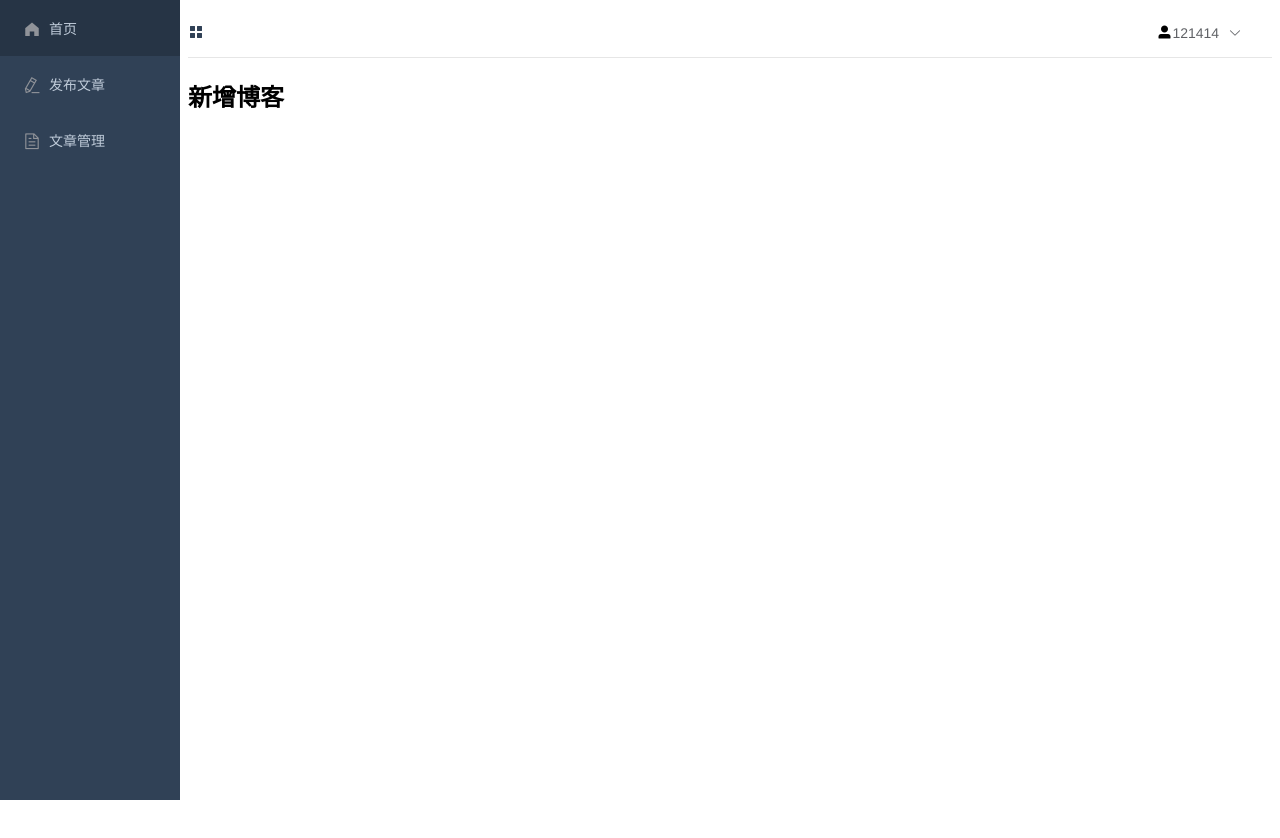
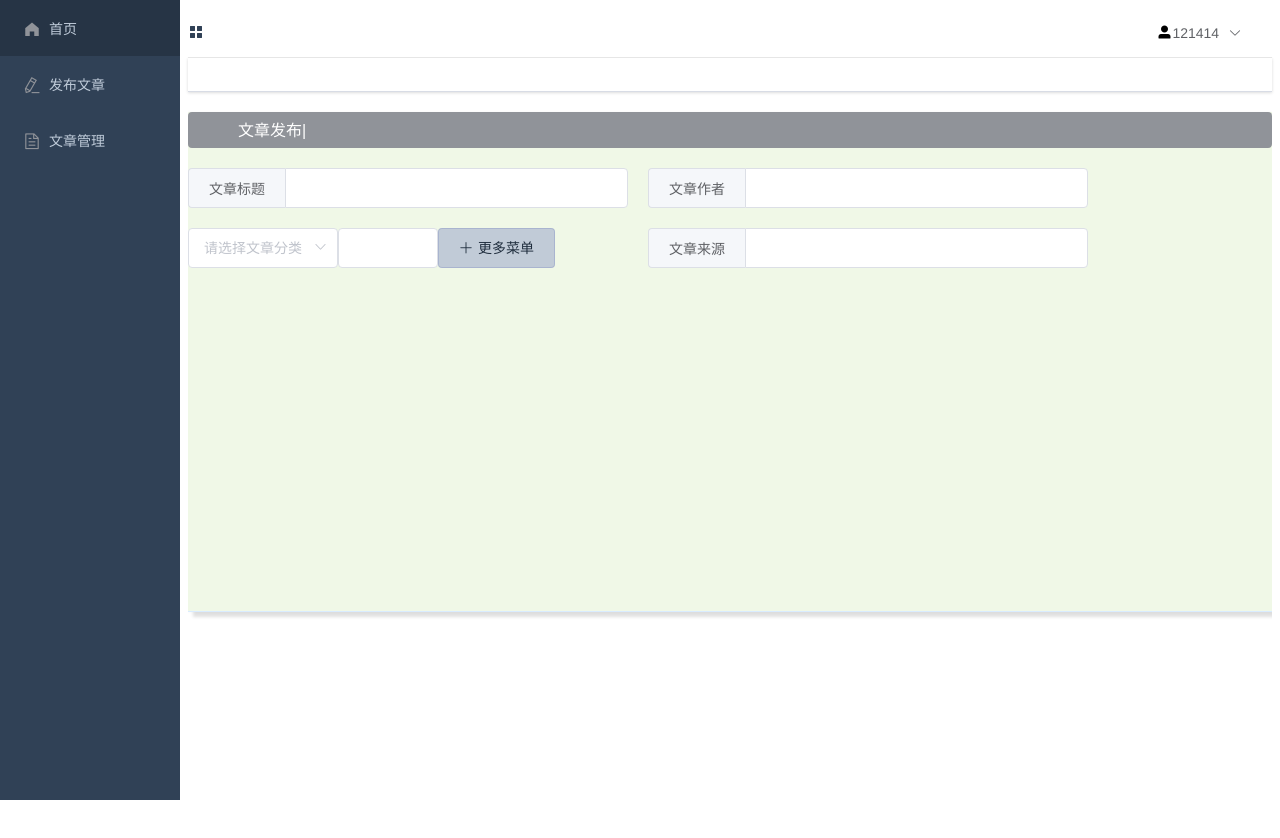
Before and after one commit to niezhichao/blog_ui, a Vue app: page /#/blog/add in a window 1280 px wide. Shown: the top 838 px of the page. Before the commit the page ends 808 px from the top, so only its background shows below. Built offline with nearby package versions, Linux system fonts and the light colour scheme.

Commit message:
0910 2030

```diff
--- a/src/router/index.js
+++ b/src/router/index.js
@@ -23,7 +23,7 @@ const routerConfig = [
     name: "发布文章",
     children:[{
       path:"add",
-      component: ()=> import('@/views/blog/blog')
+      component: ()=> import('@/views/blog/blogCreated')
     }]
   }
 ];
--- a/src/views/blog/blogCreated.vue
+++ b/src/views/blog/blogCreated.vue
@@ -1,17 +1,119 @@
 <template>
     <div class="blogCreatedWrapper">
+      <el-row>
+        <el-col :span="24">
+          <div class="col-style font-bg">
+            <span style="display: inline-block; margin-top: 5px;margin-left: 50px;font-family: Arial;color: white ">文章发布|</span>
+          </div>
+        </el-col>
+      </el-row>
       <el-form>
+        <el-row :gutter="20">
+            <el-col :span="10">
+              <el-input>
+                <template slot="prepend">
+                  <span style="color:#606266 ">文章标题</span>
+                </template>
+              </el-input>
+            </el-col>
+          <el-col :span="10">
+            <el-input>
+              <template slot="prepend">
+                <span style="color:#606266 ">文章作者</span>
+              </template>
+            </el-input>
+          </el-col>
+        </el-row>
+        <el-row :gutter="20">
+          <el-col :span="10">
+              <el-select  v-model="articleType" style="width: 150px"  placeholder="请选择文章分类">
+                <el-option
+                  v-for="item,index in options"
+                  :key="index"
+                  :label="item.label"
+                  :value="item.value"
+                >
 
+                </el-option>
+              </el-select>
+              <el-input :value="artTag" :readonly="true" class="artTagsInput" style="width: 100px"></el-input>
+            <el-dropdown @command="handleArtTag">
+              <el-button type="primary" style="background-color: rgba(145,157,198,0.49);border-color: rgba(145,157,198,0.49);">
+                <i class="el-icon-plus" style="color: #1f2d3d"></i>
+                <span style="color: #1f2d3d">更多菜单</span>
+              </el-button>
+              <el-dropdown-menu slot="dropdown" size="medium" >
+                <template v-for="item in artTags">
+                  <el-dropdown-item command="item.value">{{item.label}}</el-dropdown-item>
+                </template>
+              </el-dropdown-menu>
+            </el-dropdown>
+          </el-col>
+          <el-col :span="10">
+            <el-input>
+              <template slot="prepend">
+                <span style="color:#606266 ">文章来源</span>
+              </template>
+            </el-input>
+          </el-col>
+        </el-row>
       </el-form>
     </div>
 </template>
 
 <script>
     export default {
-        name: "blogcreated"
+        name: "blogcreated",
+      data(){
+          return {
+            options:[{
+              value:"1",
+              label:"选项1"
+            }],
+            articleType:"",
+            artTag:"",
+            artTags:[{
+              value:"1",
+              label:"Java"
+            },
+              {
+                value:"2",
+                label:"Linux"
+              },
+              {
+                value:"3",
+                label:"后台"
+              }
+              ]
+          }
+      },
+      methods:{
+        handleArtTag:function (command) {
+
+        }
+      }
     }
 </script>
 
 <style scoped>
+ .blogCreatedWrapper{
+   margin-top: 20px;
+   height: 500px;
+   border-bottom: 1px solid #d9ecff;
+   background-color: rgba(193,226,161,0.25);
+   box-shadow: 5px 5px 3px 0 rgba(0, 0, 0, .12), 0 0 3px 0 rgba(0, 0, 0, .04);
+ }
 
+  .el-row{
+    margin-bottom:20px;
+  }
+
+  .col-style{
+    border-radius: 4px;
+    min-height: 36px;
+  }
+
+  .font-bg{
+    background: #909399;
+  }
 </style>
--- a/src/views/layout/components/TabsView.vue
+++ b/src/views/layout/components/TabsView.vue
@@ -1,5 +1,7 @@
 <template>
+  <div class="tags-view-container">
 
+  </div>
 </template>
 
 <script>
@@ -14,5 +16,10 @@
 </script>
 
 <style rel="stylesheet/scss" lang="scss" scoped>
-
+  .tags-view-container{
+    background: #fff;
+    height: 34px;
+    border-bottom: 1px solid #d8dce5;
+    box-shadow: 0 1px 3px 0 rgba(0, 0, 0, .12), 0 0 3px 0 rgba(0, 0, 0, .04);
+  }
 </style>
```
